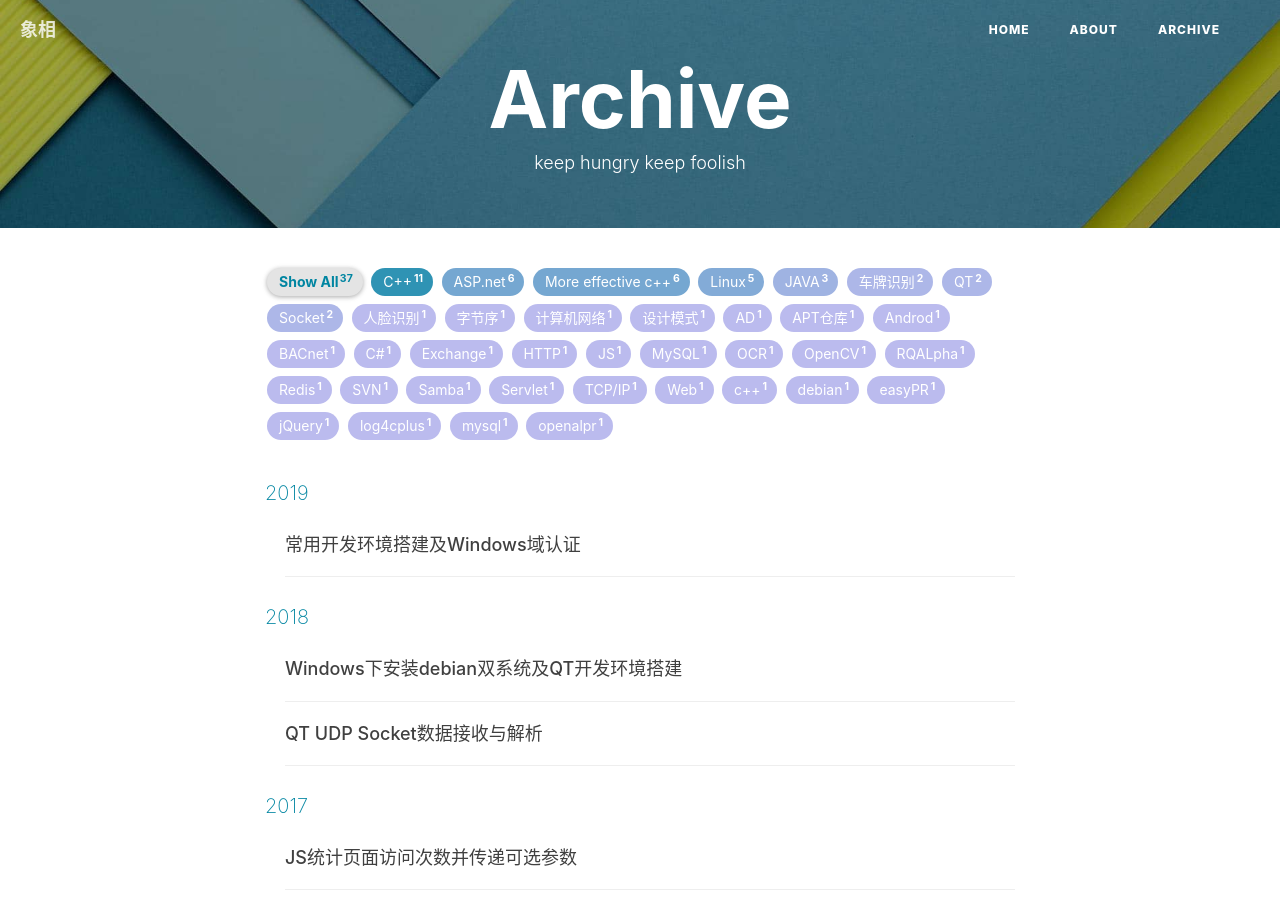
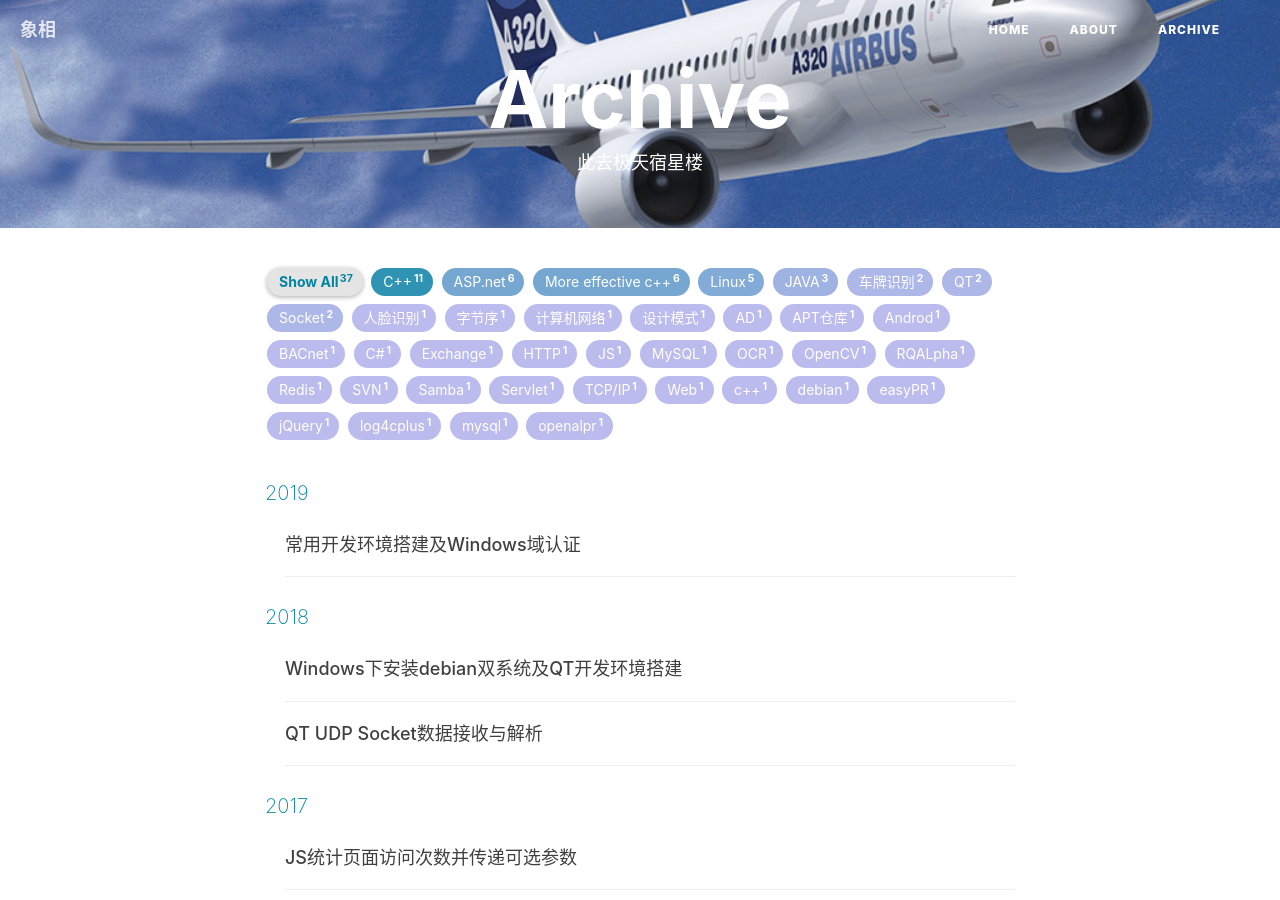
Before and after one commit to shaozhenged/shaozhenged.github.io, a Jekyll site: the page built from archive.html, in a window 1280 px wide and 900 px high. Built offline with Jekyll 4.4.1, drawn with Linux system fonts in a browser that asks for light colours; nearby versions of some CDN libraries; comment, search, counter and statistics services are not loaded.

Commit message:
调整背景图

```diff
--- a/archive.html
+++ b/archive.html
@@ -1,7 +1,7 @@
 ---
 title: Archive
 layout: default
-description: keep hungry keep foolish
+description: 此去极天宿星楼
 header-img: "img/tag-bg.jpg"
 ---
 
```
Also changed, not shown: img/tag-bg.jpg.
